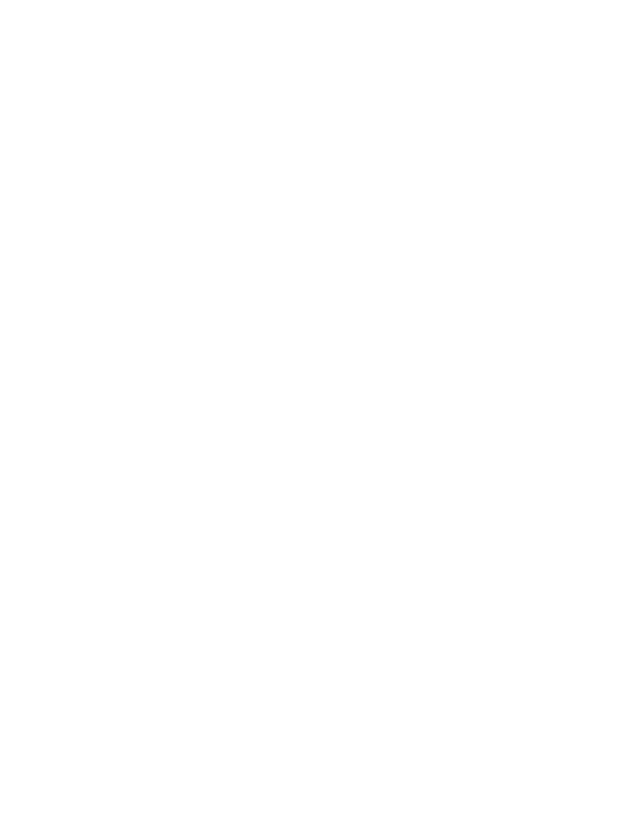
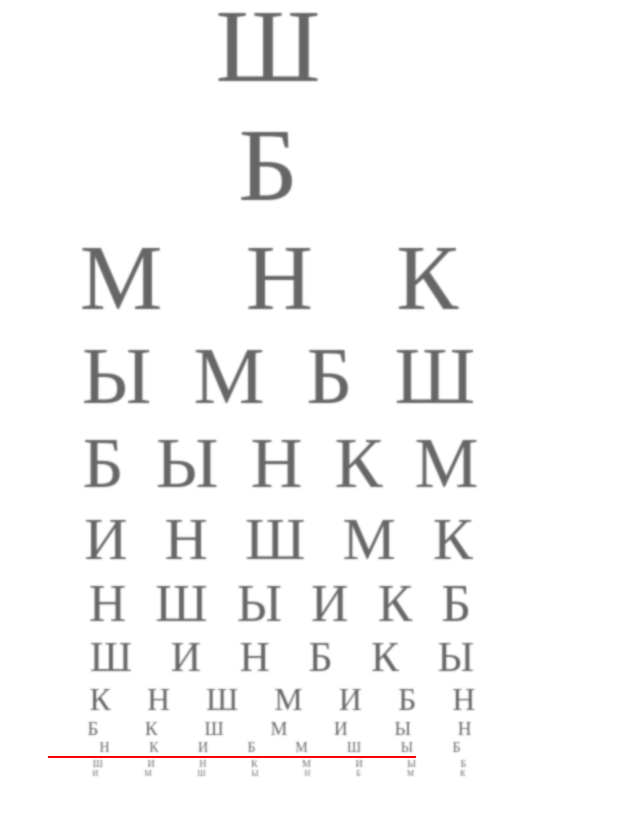
Before and after one commit to OlgaKz/OlgaKz.github.io, a plain HTML site: page markup/home/lesson7/task1.html in a window 1280 px wide. Shown: the whole page, without its empty margins (0-640 px from the left). Drawn offline with Linux system fonts and the light colour scheme.

Commit message:
task 1/5 is i

```diff
--- a/markup/home/lesson7/task1.html
+++ b/markup/home/lesson7/task1.html
@@ -3,8 +3,106 @@
 <head>
     <meta charset="UTF-8">
     <title></title>
+    <style>
+        body{
+            margin: 0;
+        }
+        ul{
+            list-style-type:none;
+            text-transform: uppercase;
+            margin-left: 8px;
+            margin-right:-100px;
+            margin-top: -14px;
+            text-align:center;
+            text-shadow: 0 0 2px rgba(0,0,0,0.6);
+            color:transparent;
+        }
+        .container{
+            width: 420px;
+            height: 1122px;
+        }
+        body{
+            margin:0;
+        }
+        .redline{
+            color:red;
+            border-top: 2px solid;
+            width:78%;
+        }
+        .line1{
+            font-size: 104px;
+            letter-spacing: 82px;
+            margin-left: 50px;
+        }
+        .line2{
+            letter-spacing: 30px;
+            font-size: 93px;
+        }
+        .line3{
+            letter-spacing: 11px;
+            font-size: 80px;
+        }
+        .line4{
+            letter-spacing:7px;
+            font-size: 72px;
+        }
+        .line5{
+            letter-spacing: 11px;
+            font-size: 60px;
+        }
+        .line6{
+            letter-spacing: 8px;
+            font-size: 52px;
+        }
+        .line7{
+            font-size:42px;
+            letter-spacing: 14px;
+            margin-left: 10px;
+        }
+        .line8{
+            font-size:32px;
+            letter-spacing: 14px;
+            margin-left:11px;
+        }
+        .line9{
+            font-size:19px;
+            letter-spacing: 21px;
+            margin-left:12px;
+        }
+        .line10{
+            font-size:14px;
+            letter-spacing: 18px;
+            margin-left: 10px;
+        }
+        .line11{
+            font-size:10px;
+            letter-spacing: 21px;
+            margin-left:12px;
+        }
+        .line12{
+            font-size:8px;
+            letter-spacing: 22px;
+            margin-left:12px;
+        }
+    </style>
 </head>
 <body>
-
+<div class="container">
+    <ul>
+        <li class="line1">Ш Б</li>
+        <li class="line2">М Н К</li>
+        <li class="line3">Ы М Б Ш</li>
+        <li class="line4">Б Ы Н К М</li>
+        <li class="line5">И Н Ш М К</li>
+        <li class="line6">Н Ш Ы И К Б</li>
+        <li class="line7">Ш И Н Б К Ы</li>
+        <li class="line8">К Н Ш м и б н</li>
+        <li class="line9">б к ш м и ы н</li>
+        <li class="line10">н к и б м ш ы б</li>
+        <div class="redline"></div>
+        <li class="line11">ш и н к м и ы б</li>
+        <li class="line12">и м ш ы н б м к</li>
+    </ul>
+</div>
 </body>
 </html>
```
